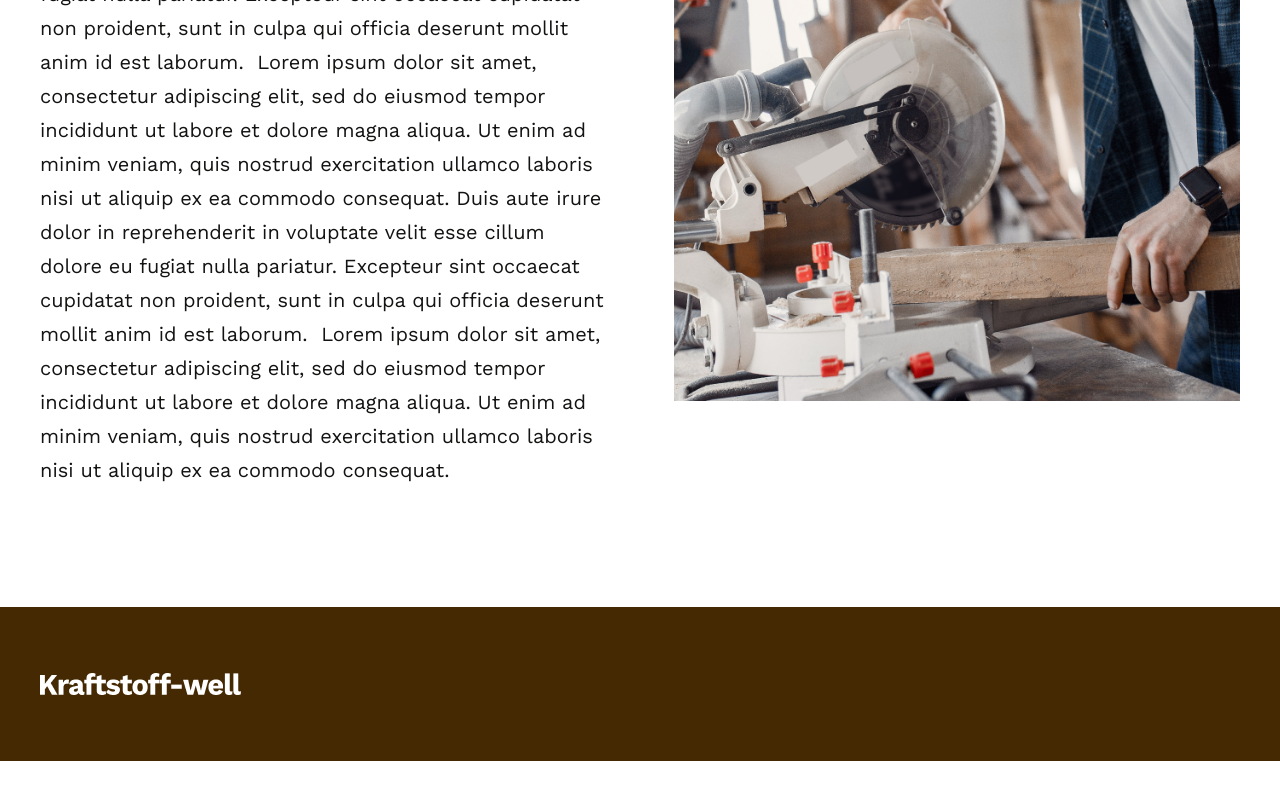
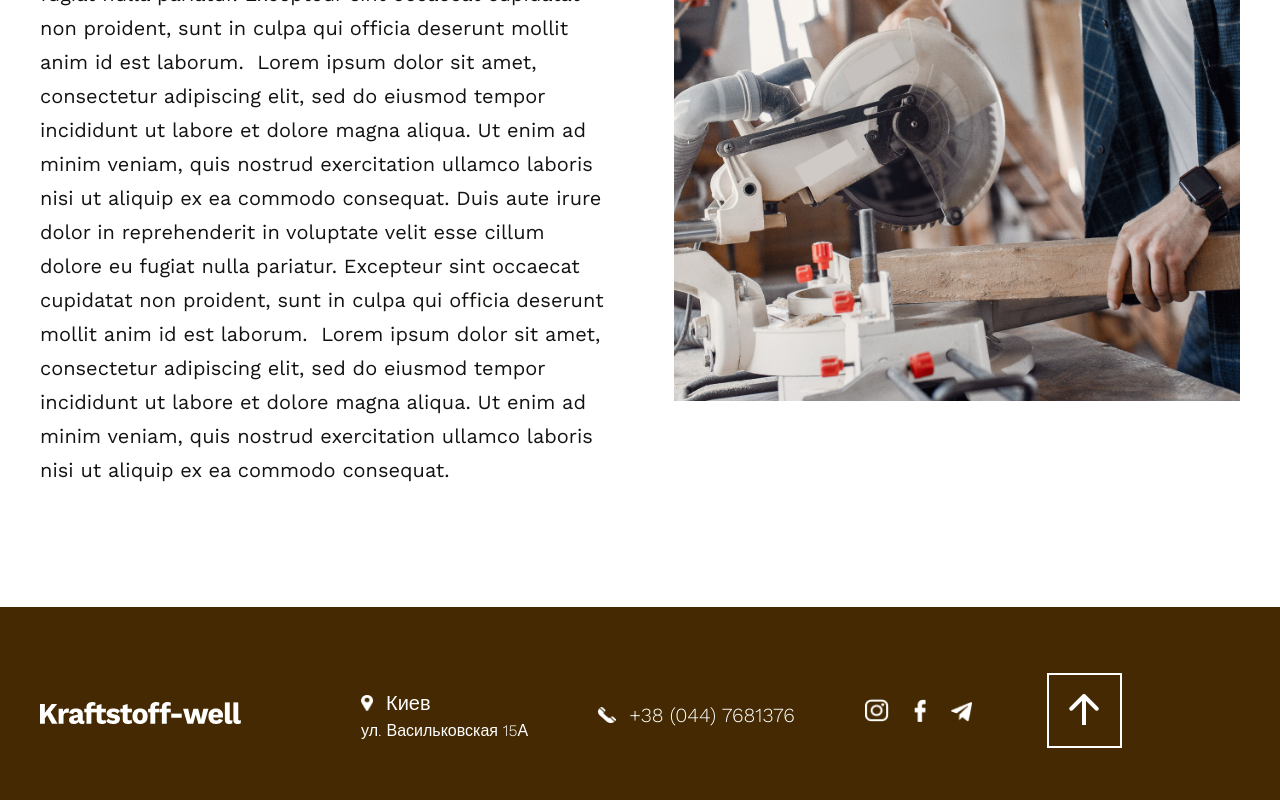
Before and after one commit to dimanaumych/Kraftstoff-well, a plain HTML site: page index.html in a window 1280 px wide. Shown: the part 2415-3215 px from the top of the page. Before the commit the page ends 3176 px from the top, so only its background shows below. Drawn offline with nearby package versions, Linux system fonts and the light colour scheme.

Commit message:
Закончил футер, осталось только адапти в сделать всего

```diff
--- a/css/footer.css
+++ b/css/footer.css
@@ -7,5 +7,87 @@ footer{
     max-width: 1200px;
     margin: 0px auto;
     display: flex;
+    align-items: center;
     padding: 66px 0px;
 }
+
+.logo{
+    width: 201px;
+    height: 22px;
+    margin-right: 120px;
+}
+
+.info-block{
+    margin-right: 70px;
+}
+
+.point{
+    width: 12px;
+    height: 16px;
+    margin-right: 13px;
+    margin-top: 9px;
+}
+
+.phone{
+    width: 18px;
+    height: 16px;
+    margin-right: 13px;
+    margin-top: 9px;
+}
+
+/*.clock{*/
+/*    width: 18px;*/
+/*    height: 16px;*/
+/*    margin-right: 13px;*/
+/*    margin-top: 9px;*/
+/*}*/
+
+
+.image-info{
+    display: flex;
+}
+
+.info-block p{
+    font-family: 'Work Sans', sans-serif;
+    font-style: normal;
+    font-weight: 300;
+    font-size: 16px;
+    line-height: 19px;
+    color: #FFFFFF;
+    margin-top: 6px;
+}
+
+.image-info p{
+    font-family: 'Work Sans', sans-serif;
+    font-style: normal;
+    font-weight: 300;
+    font-size: 20px;
+    line-height: 23px;
+    color: #FFFFFF;
+}
+
+.instagram{
+    width: 24px;
+    height: 23px;
+    cursor: pointer;
+}
+
+.facebook{
+    width: 12px;
+    height: 23px;
+    margin-left: 25px;
+    cursor: pointer;
+}
+
+.telegram{
+    width: 21px;
+    height: 20px;
+    margin-left: 25px;
+    margin-top: 3px;
+    cursor: pointer;
+}
+
+.arrow-up{
+    margin-left: 75px;
+    cursor: pointer;
+}
--- a/index.html
+++ b/index.html
@@ -66,10 +66,31 @@
 
 <footer>
 	<div class="footer-container">
-		<img src="images/header/logo.png">
-		<div></div>
-		<div></div>
-		<div></div>
+		<img src="images/header/logo.png" class="logo">
+		<div class="info-block">
+			<div class="image-info">
+				<img src="images/footer/point.png" class="point">
+				<p>Киев</p>
+			</div>
+			<a href="https://goo.gl/maps/mMhMDuDvAG8FAWod9" target="_blank"><p>ул. Васильковская 15А</p></a>
+		</div>
+		<div class="info-block">
+			<div class="image-info">
+				<img src="images/footer/phone.png" class="phone">
+				<a href="tel:+38 (044) 7681376"><p>+38 (044) 7681376</p></a>
+			</div>
+		</div>
+<!--		<div class="info-block">-->
+<!--			<div class="image-info">-->
+<!--				<img src="images/footer/clock1.png" class="clock">-->
+<!--				<p>Время роботы</p>-->
+<!--			</div>-->
+<!--			<p>8:00 - 22:00</p>-->
+<!--		</div>-->
+		<a href="#"><img src="images/footer/instagram.png" class="instagram"></a>
+		<a href="#"><img src="images/footer/facebook.png" class="facebook"></a>
+		<a href="#"><img src="images/footer/telegram.png" class="telegram"></a>
+		<a href="#"><img src="images/footer/arrow-up.png" class="arrow-up"></a>
 	</div>
 </footer>
 
```
Also changed, not shown: images/footer/arrow-up.png (added), images/footer/clock1.png (added), images/footer/facebook.png (added), images/footer/instagram.png (added), images/footer/phone.png (added), images/footer/point.png (added), images/footer/telegram.png (added).
